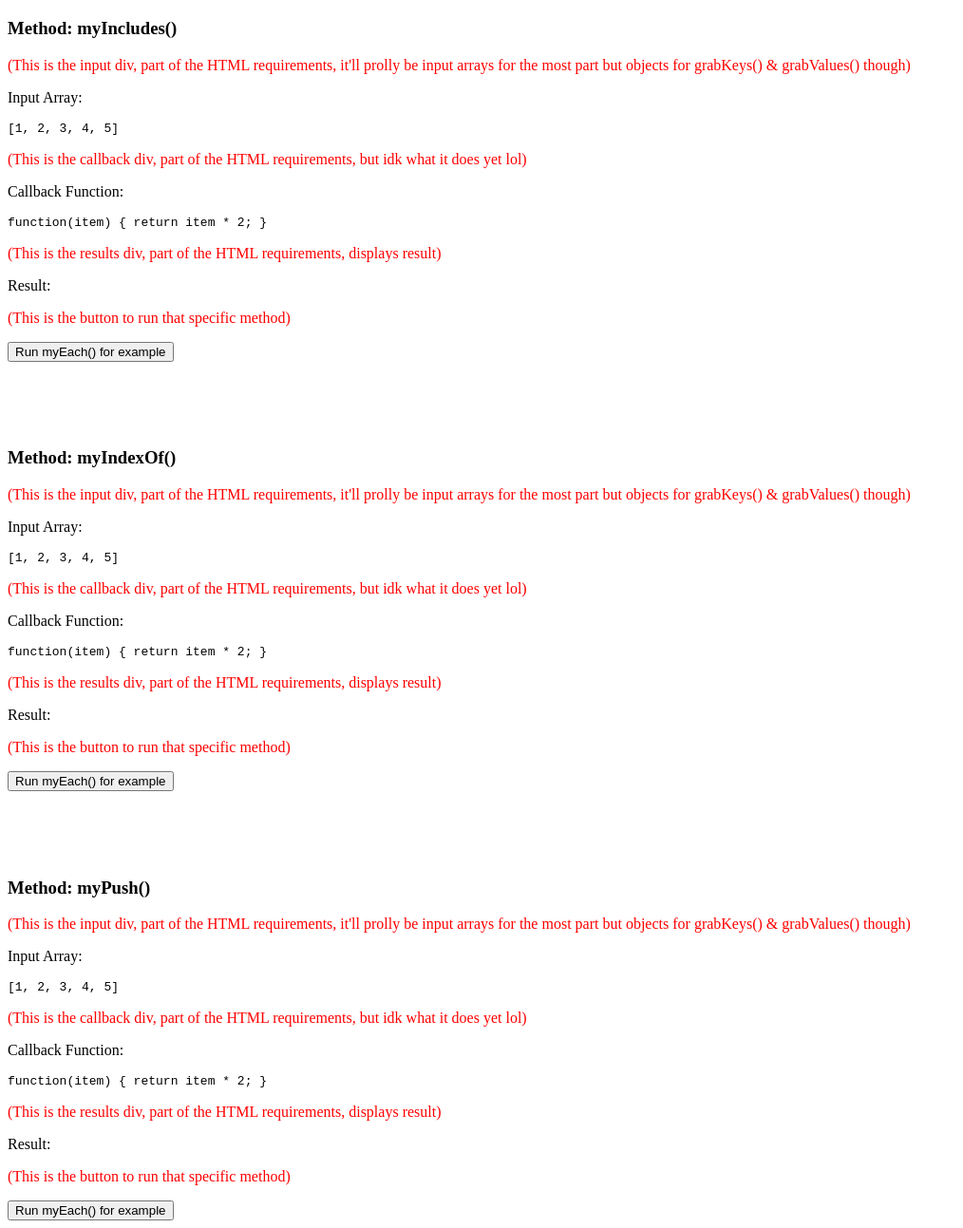
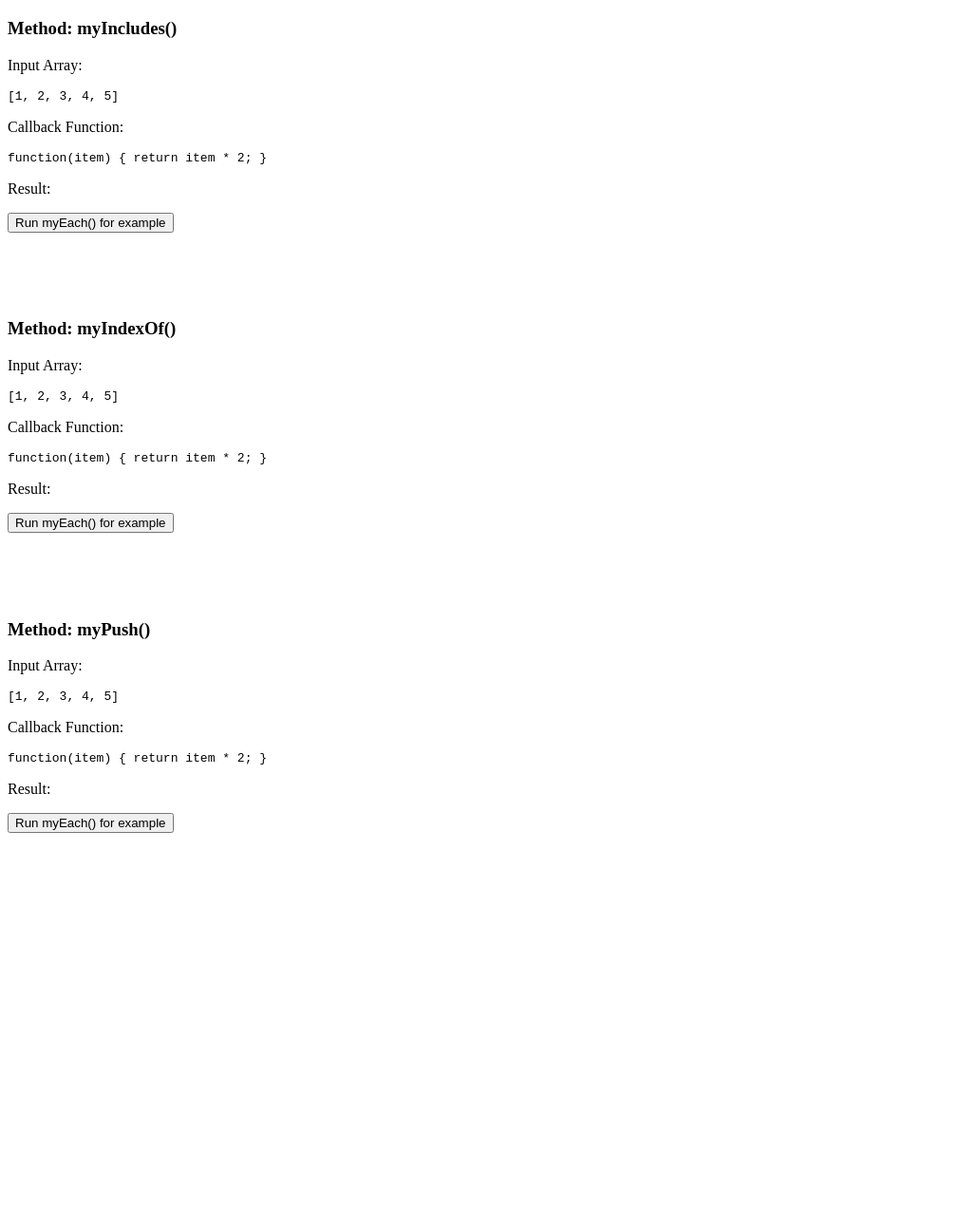
Before and after one commit to George-Sucuzhanay/JS-Methods-Web-Dev, a plain HTML site: page george.html in a window 1280 px wide. Shown: the part 61-1354 px from the top of the page at 95% size, without its empty margins (0-1014 px from the left). After the commit the page ends 946 px from the top, so only its background shows below. Drawn offline with Linux system fonts and the light colour scheme.

Commit message:
added myIncludes and myIndexOf JS funcs and removed some html boilerplate

```diff
--- a/george.html
+++ b/george.html
@@ -12,27 +12,23 @@
         <h3>Method: myIncludes()</h3>
         <!-- Input Div -->
         <div>
-            <p style="color: red;">(This is the input div, part of the HTML requirements, it'll prolly be input arrays for the most part but objects for grabKeys() & grabValues() though)</p>
             <p>Input Array: </p>
             <pre id="inputArrayDisplay">[1, 2, 3, 4, 5]</pre>
         </div>
 
         <!-- Argument Div -->
         <div>
-            <p style="color: red;">(This is the callback div, part of the HTML requirements, but idk what it does yet lol)</p>
             <p>Callback Function:</p>
             <pre id="argumentDisplay">function(item) { return item * 2; }</pre>
         </div>
 
         <!-- Result Div -->
         <div>
-            <p style="color: red;">(This is the results div, part of the HTML requirements, displays result)</p>
             <p>Result:</p>
             <pre id="resultDisplay"></pre>
         </div>
 
         <!-- Button -->
-        <p style="color: red;">(This is the button to run that specific method)</p>
         <button id="runMethodButton">Run myEach() for example</button>
     </div>
 
@@ -43,27 +39,23 @@
         <h3>Method: myIndexOf()</h3>
         <!-- Input Div -->
         <div>
-            <p style="color: red;">(This is the input div, part of the HTML requirements, it'll prolly be input arrays for the most part but objects for grabKeys() & grabValues() though)</p>
             <p>Input Array: </p>
             <pre id="inputArrayDisplay">[1, 2, 3, 4, 5]</pre>
         </div>
 
         <!-- Argument Div -->
         <div>
-            <p style="color: red;">(This is the callback div, part of the HTML requirements, but idk what it does yet lol)</p>
             <p>Callback Function:</p>
             <pre id="argumentDisplay">function(item) { return item * 2; }</pre>
         </div>
 
         <!-- Result Div -->
         <div>
-            <p style="color: red;">(This is the results div, part of the HTML requirements, displays result)</p>
             <p>Result:</p>
             <pre id="resultDisplay"></pre>
         </div>
 
         <!-- Button -->
-        <p style="color: red;">(This is the button to run that specific method)</p>
         <button id="runMethodButton">Run myEach() for example</button>
     </div>
 
@@ -74,27 +66,23 @@
         <h3>Method: myPush()</h3>
         <!-- Input Div -->
         <div>
-            <p style="color: red;">(This is the input div, part of the HTML requirements, it'll prolly be input arrays for the most part but objects for grabKeys() & grabValues() though)</p>
             <p>Input Array: </p>
             <pre id="inputArrayDisplay">[1, 2, 3, 4, 5]</pre>
         </div>
 
         <!-- Argument Div -->
         <div>
-            <p style="color: red;">(This is the callback div, part of the HTML requirements, but idk what it does yet lol)</p>
             <p>Callback Function:</p>
             <pre id="argumentDisplay">function(item) { return item * 2; }</pre>
         </div>
 
         <!-- Result Div -->
         <div>
-            <p style="color: red;">(This is the results div, part of the HTML requirements, displays result)</p>
             <p>Result:</p>
             <pre id="resultDisplay"></pre>
         </div>
 
         <!-- Button -->
-        <p style="color: red;">(This is the button to run that specific method)</p>
         <button id="runMethodButton">Run myEach() for example</button>
     </div>
 
```
Also changed, not shown: george.js (+22 -0 lines).
